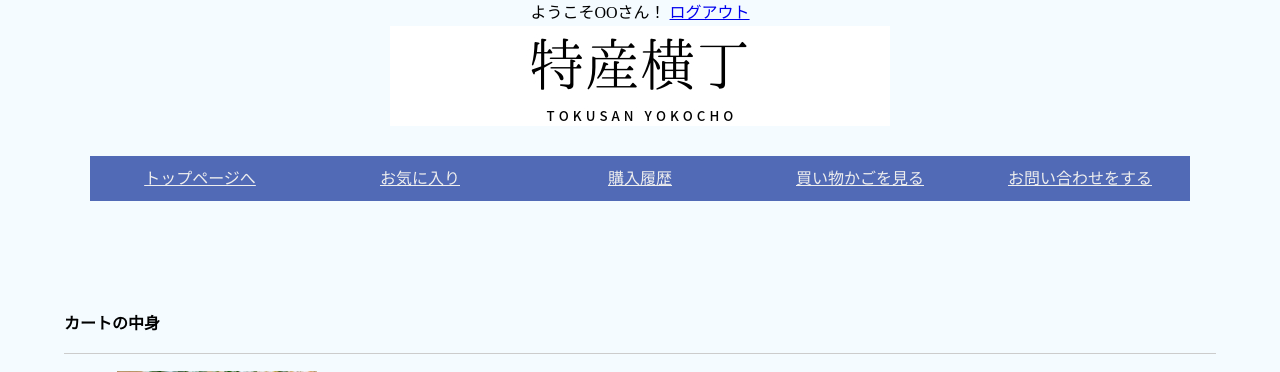
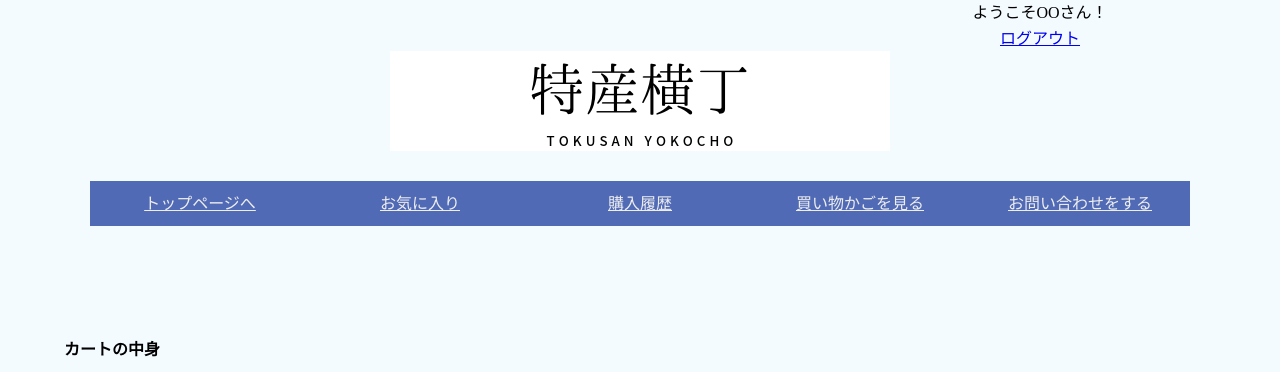
Before and after one commit to kazuyamakino/mysite, a PHP site: page /buy.html in a window 1280 px wide. Shown: the top 372 px of the page. Run offline with PHP 8.4, Linux system fonts and the light colour scheme.

Commit message:
Add files via upload

```diff
--- a/site/css/common85033.css
+++ b/site/css/common85033.css
@@ -48,6 +48,17 @@ header nav ul li{
   float: left;
 }
 */
+
+/*ヘッダー*/
+nav.login-name{
+  margin: 15px 0 20px 0;
+}
+
+a.login-name{
+  text-align: right;
+  margin-left: 800px;
+}
+
 nav ul.nav{
   display: flex;
 }
```
